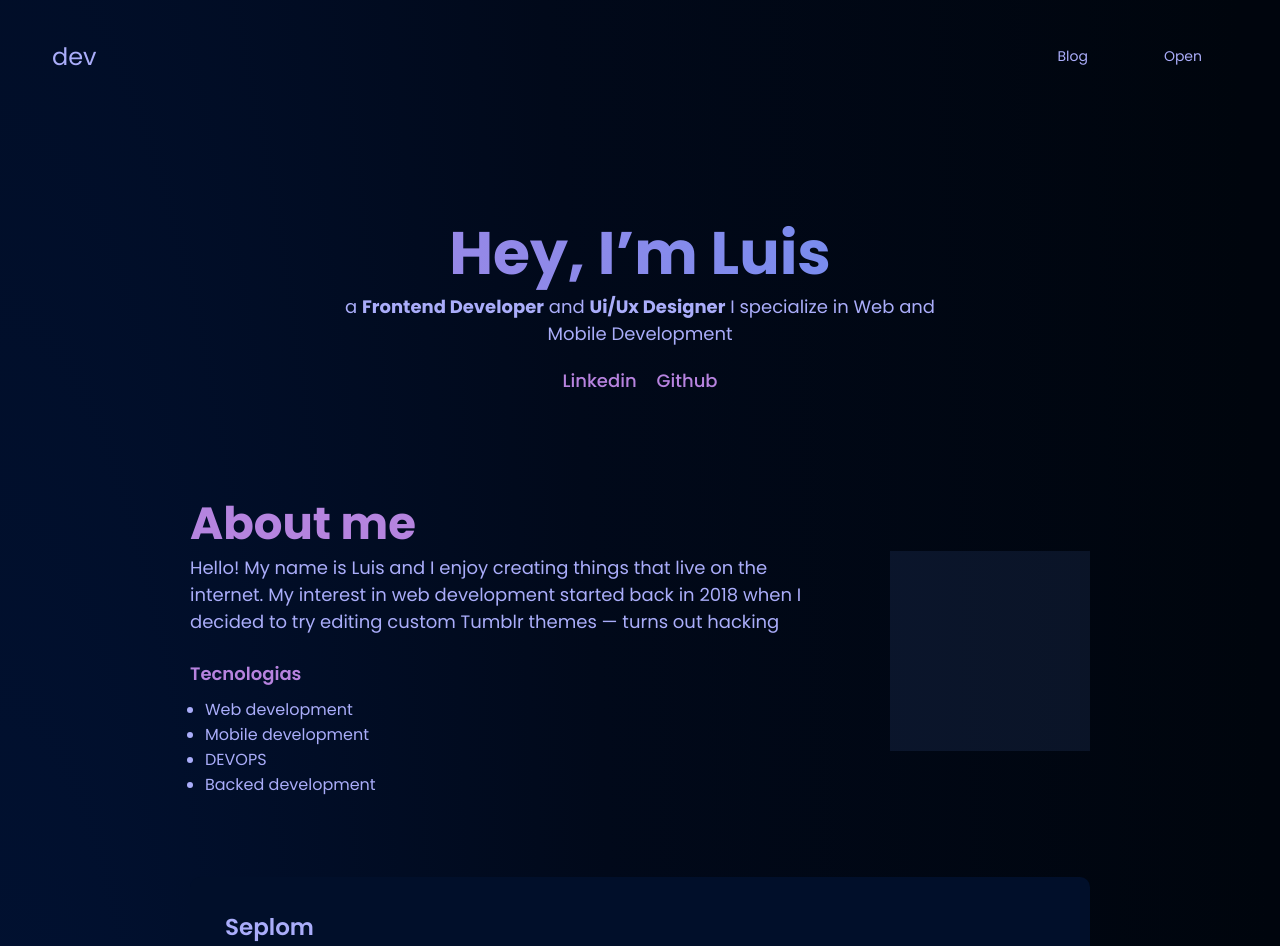
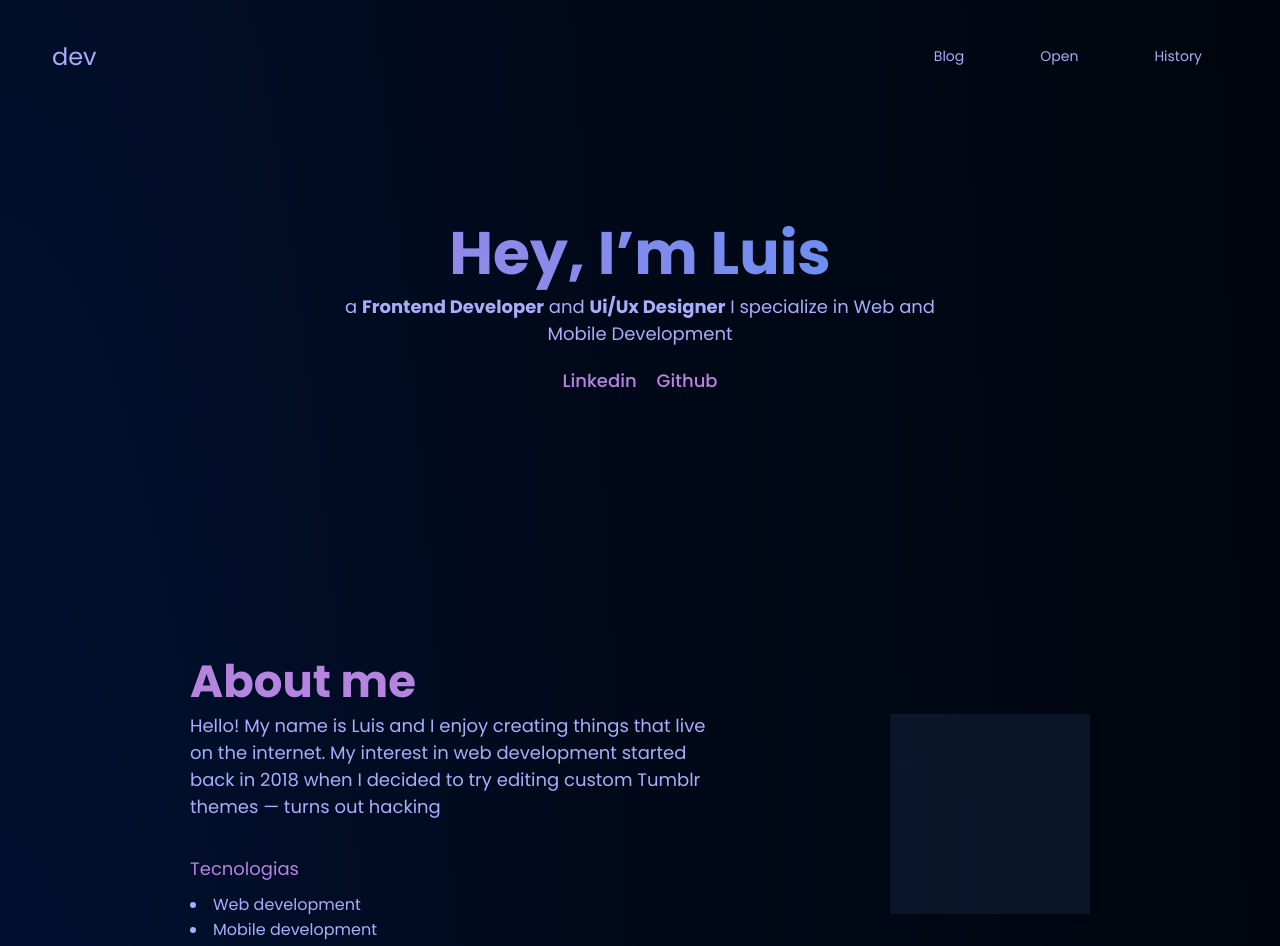
Before and after one commit to cutioluis/porfolio-nextjs, a Next.js app: page / in a window 1280 px wide. Shown: the top 946 px of the page. Built offline with nearby package versions, Linux system fonts and the light colour scheme.

Commit message:
FIX styled module add styled components

```diff
--- a/src/components/About/About.js
+++ b/src/components/About/About.js
@@ -4,6 +4,7 @@ import styled from "styled-components";
 import {COLORS, SIZES } from "../../constants/";
 
 const Container = styled.div`
+height: 80vh;
   display: flex;
   margin: ${SIZES.margin};
   justify-content: center;
@@ -25,7 +26,7 @@ const SectionAvatar = styled.div`
 `;
 
 const SectionInfo = styled.div `
-    max-width: 70%;
+    max-width: 60%;
 `
 
 const About = () => {
--- a/src/components/Footer/Footer.js
+++ b/src/components/Footer/Footer.js
@@ -1,10 +1,23 @@
-import styles from "./Footer.module.css";
+import styled from "styled-components";
+import { COLORS } from "../../constants/";
+
+const SectionFooter = styled.footer`
+  text-align: center;
+  margin: 30px 0;
+`;
+
+const FooterItem = styled.span`
+  color: ${COLORS.linkColor};
+`;
 
 const Footer = () => {
   return (
-    <footer className={styles.footer}>
-      <p>Designed & Built by <span className={styles.footer_ancor}>Luis Cutiopala</span></p>
-    </footer>
+    <SectionFooter>
+      <p>
+        Designed & Built by{" "}
+        <FooterItem>Luis Cutiopala</FooterItem>
+      </p>
+    </SectionFooter>
   );
 };
 
--- a/src/components/Footer/Footer.module.css
+++ /dev/null
@@ -1,13 +0,0 @@
-.footer {
-    text-align: center;
-    margin: 30px 0;
-}
-
-.footer a {
-    font-weight: 600;
-    color: var(--luis-color-pink);
-}
-
-.footer_ancor {
-    color: var(--luis-color-pink);
-}
--- a/src/components/ProjectsCard/ProjectsCard.js
+++ b/src/components/ProjectsCard/ProjectsCard.js
@@ -22,7 +22,7 @@ const CardProject = styled.article`
   transition: transform 150ms;
   padding: 20px;
   margin: 20px 0;
-  background: #010f2a;
+  background: ${COLORS.background};
   border-radius: 10px;
 
   &:hover {
@@ -69,4 +69,6 @@ const ProjectsCard = () => {
   );
 };
 
+
+
 export default ProjectsCard;
--- a/src/components/Skills/Skills.js
+++ b/src/components/Skills/Skills.js
@@ -1,18 +1,23 @@
-import styles from "./Skills.module.css";
+import styled from "styled-components";
+import { COLORS } from "../../constants/";
+
+const SectionSkills = styled.section`
+  margin: 10px 0;
+
+  p {
+    color: ${COLORS.linkColor};
+    margin: 10px 0;
+  }
+`;
 
 const Skills = () => {
   return (
-    <div className={styles.skills}>
-      <div>
-        <p className={styles.skills__title}>Tecnologias</p>
-      </div>
-      <ul>
-        <li>Web development</li>
-        <li>Mobile development</li>
-        <li>DEVOPS</li>
-        <li>Backed development</li>
-      </ul>
-    </div>
+    <SectionSkills>
+      <p>Tecnologias</p>
+      <li>Web development</li>
+      <li>Mobile development</li>
+      <li>DEVOPS</li>
+    </SectionSkills>
   );
 };
 
--- a/src/components/Skills/Skills.module.css
+++ /dev/null
@@ -1,14 +0,0 @@
-.skills__left {
-    justify-content: start;
-    display: flex;
-    flex-wrap: wrap;
-}
-
-.skills ul {
-    margin: 10px 15px;
-}
-
-.skills__title {
-    font-weight: 600;
-    color: var(--luis-color-pink);
-}
--- a/src/constants/index.js
+++ b/src/constants/index.js
@@ -14,7 +14,7 @@ const COLORS = {
   fontColor: "#F8F8F8",
   headingColor: "#e7b996",
   darkFontColor: "#E8E9E4",
-  background: "#1f2022",
+  background: "#010f2a",
   background2: "#222323",
   mediumFontColor: "#dee2e6",
   lightFontColor: "#868e96",
@@ -42,6 +42,11 @@ const LINKS = {
     url: "/open",
     title: "Open",
   },
+
+  dev: {
+    url: "/history",
+    title: "History",
+  },
 };
 
 const SIZES = {
--- a/src/pages/styles.css
+++ b/src/pages/styles.css
@@ -3,14 +3,13 @@
   --luis-color-pink: #b783df;
   --luis-color-blue-black: #010f2a;
   /* Gradinets */
-  --luis-title-gradient: linear-gradient(90deg, #b584df 3.07%, #5c90f6 95.93%);
+  --luis-title-gradient: linear-gradient(59.97deg, #B384E0 10.17%, #4E92F9 88.89%);
   --luis-title-gradient2: linear-gradient(
     90deg,
     #b584df 0%,
     #b584df 44.87%,
     #b584df 97.13% /* Margins */
   );
-  --luis-margin: 150px;
 }
 
 * {
```
